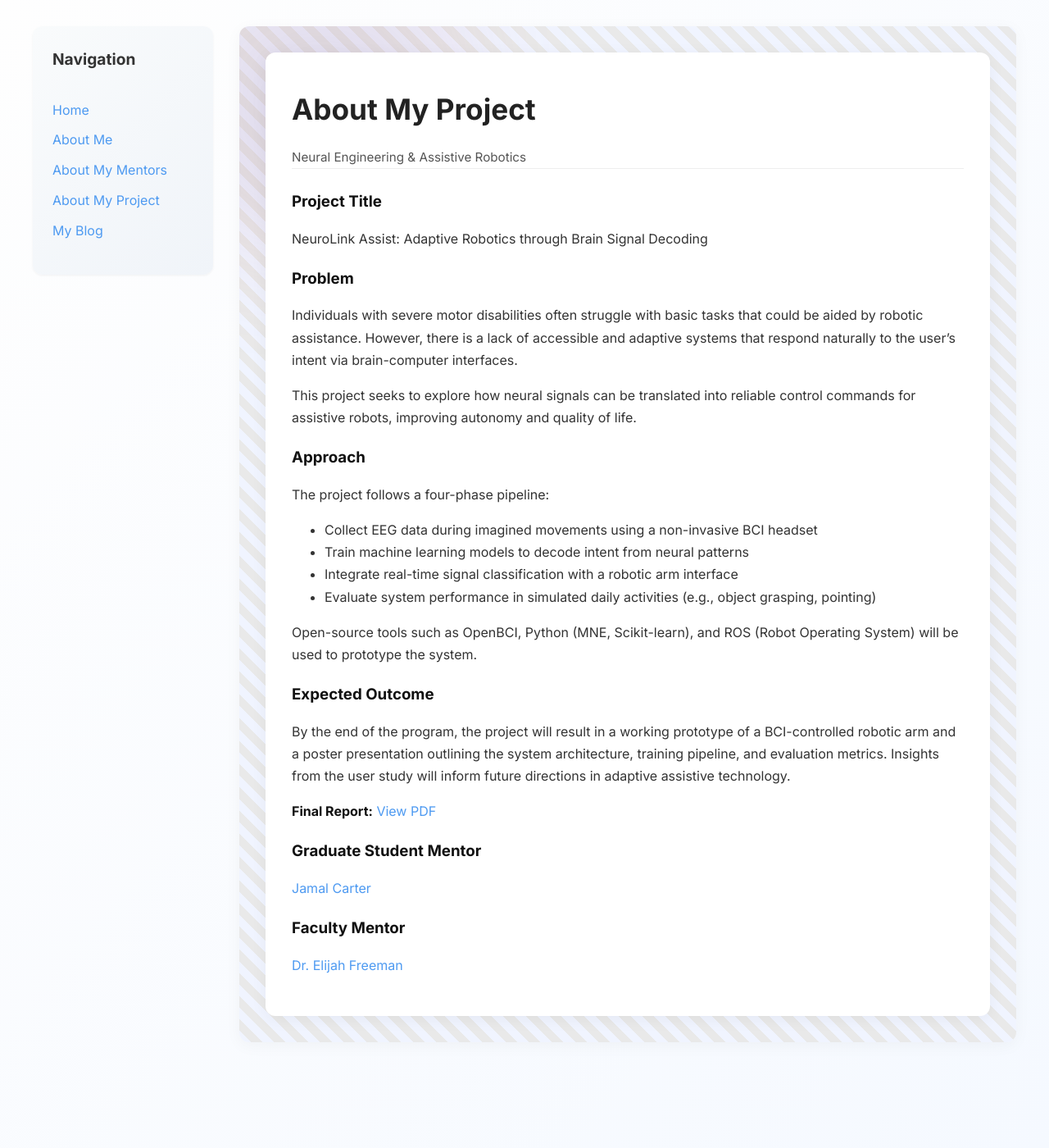
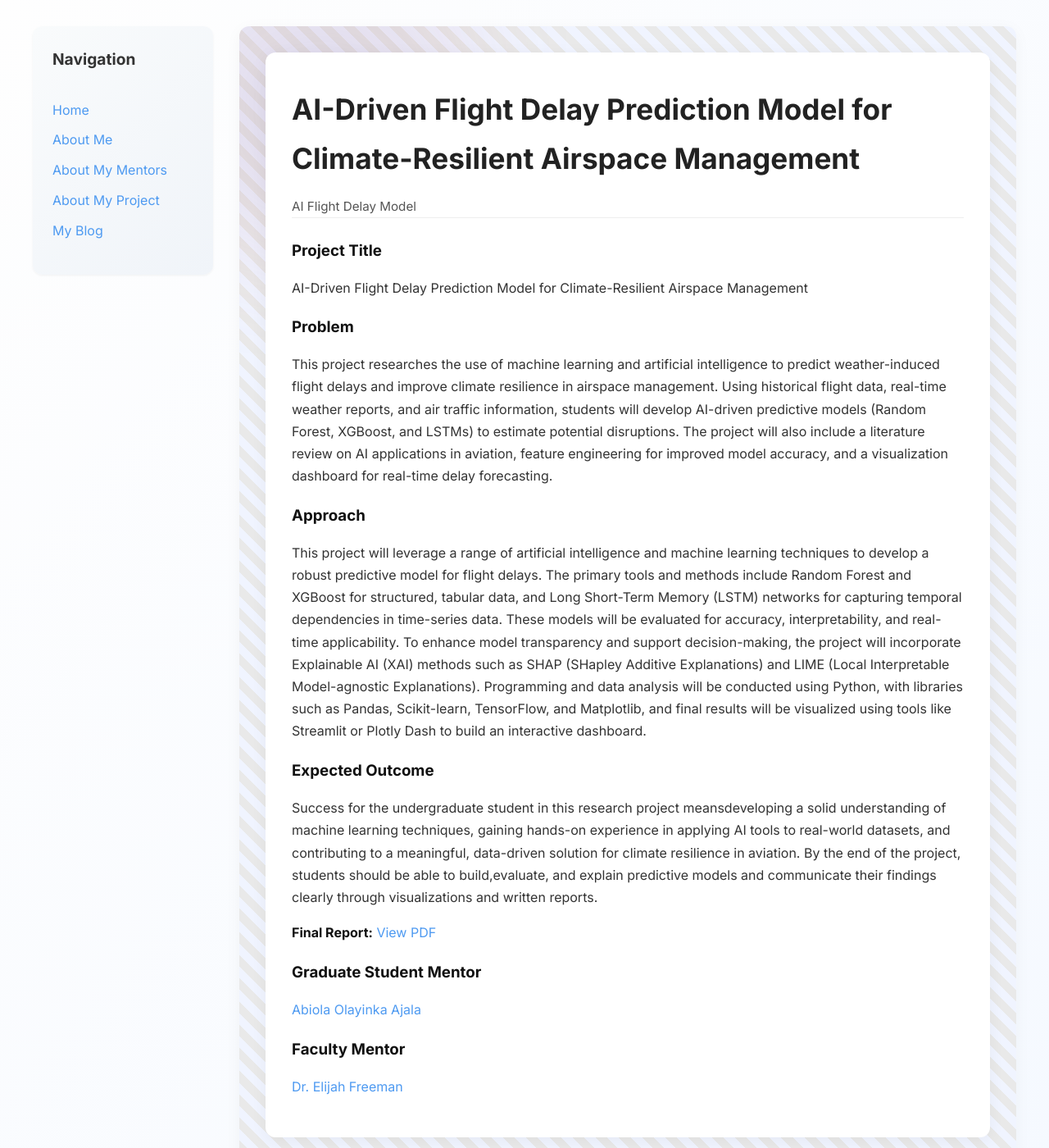
Before and after one commit to Qubri2/Qubri2.github.io, a Jekyll site: the page built from pages/about-my-project.md, in a window 1280 px wide and 1400 px high. Shown: the whole window at 82% size. Built offline with Jekyll 4.4.1, drawn with Linux system fonts in a browser that asks for light colours.

Commit message:
Update about-my-project.md

```diff
--- a/pages/about-my-project.md
+++ b/pages/about-my-project.md
@@ -1,36 +1,26 @@
 ---
 layout: project
-title: About My Project
+title: AI-Driven Flight Delay Prediction Model for Climate-Resilient Airspace Management
 permalink: /about-my-project.html
 
-subtitle: Neural Engineering & Assistive Robotics
-project_title: "NeuroLink Assist: Adaptive Robotics through Brain Signal Decoding"
+subtitle: AI Flight Delay Model
+project_title: "AI-Driven Flight Delay Prediction Model for Climate-Resilient Airspace Management"
 
 problem: |
-  Individuals with severe motor disabilities often struggle with basic tasks that could be aided by robotic assistance. However, there is a lack of accessible and adaptive systems that respond naturally to the user's intent via brain-computer interfaces.
-
-  This project seeks to explore how neural signals can be translated into reliable control commands for assistive robots, improving autonomy and quality of life.
+  This project researches the use of machine learning and artificial intelligence to predict weather-induced flight delays and improve climate resilience in airspace management. Using historical flight data, real-time weather reports, and air traffic information, students will develop AI-driven predictive models (Random Forest, XGBoost, and LSTMs) to estimate potential disruptions. The project will also include a literature review on AI applications in aviation, feature engineering for improved model accuracy, and a visualization dashboard for real-time delay forecasting.
 
 approach: |
-  The project follows a four-phase pipeline:
-
-  - Collect EEG data during imagined movements using a non-invasive BCI headset
-  - Train machine learning models to decode intent from neural patterns
-  - Integrate real-time signal classification with a robotic arm interface
-  - Evaluate system performance in simulated daily activities (e.g., object grasping, pointing)
-
-  Open-source tools such as OpenBCI, Python (MNE, Scikit-learn), and ROS (Robot Operating System) will be used to prototype the system.
-
+  This project will leverage a range of artificial intelligence and machine learning techniques to develop a robust predictive model for flight delays. The primary tools and methods include Random Forest and XGBoost for structured, tabular data, and Long Short-Term Memory (LSTM) networks for capturing temporal dependencies in time-series data. These models will be evaluated for accuracy, interpretability, and real-time applicability. To enhance model transparency and support decision-making, the project will incorporate Explainable AI (XAI) methods such as SHAP (SHapley Additive Explanations) and LIME (Local Interpretable Model-agnostic Explanations). Programming and data analysis will be conducted using Python, with libraries such as Pandas, Scikit-learn, TensorFlow, and Matplotlib, and final results will be visualized using tools like Streamlit or Plotly Dash to build an interactive dashboard.
 outcome: |
-  By the end of the program, the project will result in a working prototype of a BCI-controlled robotic arm and a poster presentation outlining the system architecture, training pipeline, and evaluation metrics. Insights from the user study will inform future directions in adaptive assistive technology.
+  Success for the undergraduate student in this research project meansdeveloping a solid understanding of machine learning techniques, gaining hands-on experience in applying AI tools to real-world datasets, and contributing to a meaningful, data-driven solution for climate resilience in aviation. By the end of the project, students should be able to build,evaluate, and explain predictive models and communicate their findings clearly through visualizations and written reports.
 
 final_report_url: https://dl.icdst.org/pdfs/files/22e390b2eb0c8e951f3a742fda5b2d1d.pdf
 
 grad_mentor:
-  name: Jamal Carter
-  linkedin: https://www.linkedin.com/in/jamal-carter
+  name: Abiola Olayinka Ajala
+  linkedin: https://www.linkedin.com/in/abiola-ajala-89a400272/
 
 faculty_mentor:
   name: Dr. Elijah Freeman
-  linkedin: https://www.linkedin.com/in/dr-elijah-freeman
+  linkedin: www.linkedin.com/in/kofinyarko/
 ---
```
